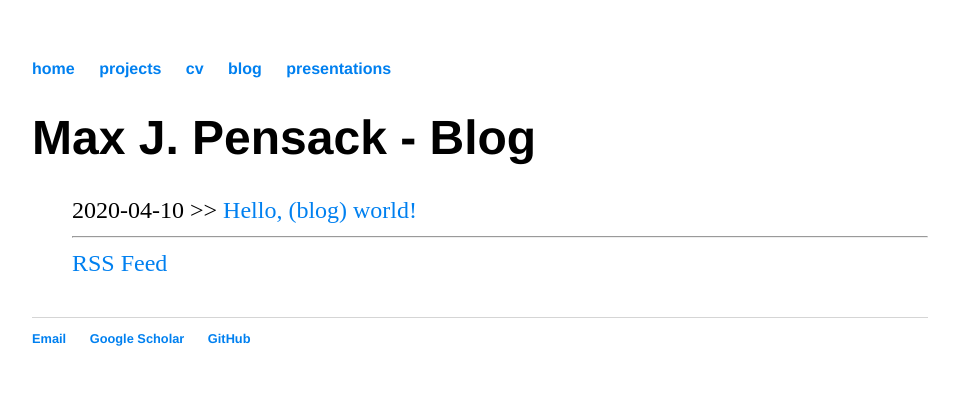
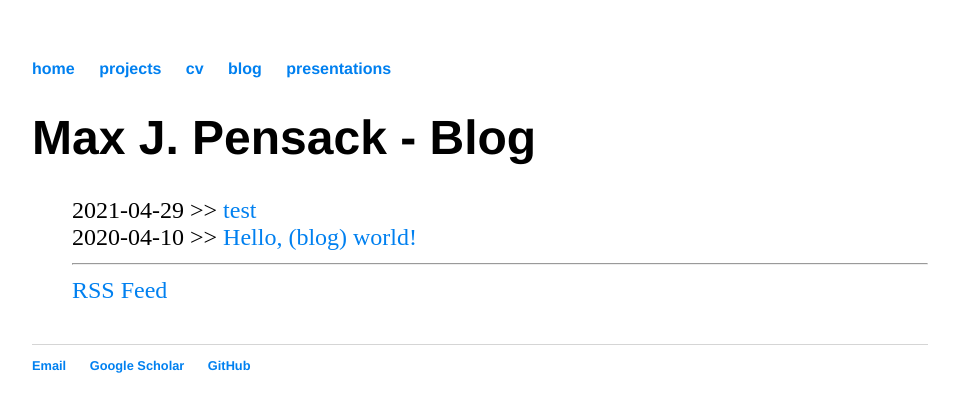
Before and after one commit to maxpensack/maxpensack.github.io, a Jekyll site: the page built from blog/index.html, in a window 1280 px wide. Shown: the top 412 px of the page, without its empty margins (160-1119 px from the left). Built offline with Jekyll 4.4.1, drawn with Linux system fonts in a browser that asks for light colours.

Commit message:
fixing formatting

```diff
--- /dev/null
+++ b/_posts/2021-04-29-test-post.md
@@ -0,0 +1,7 @@
+---
+layout: post
+title: "test"
+date: 2021-04-29
+---
+
+One year later...
--- a/presentations/index.html
+++ b/presentations/index.html
@@ -4,4 +4,7 @@ title: Max J. Pensack - Presentations
 ---
 	<h1>{{ page.title }}</h1>
 
-	2021-04-26 >> <a href="LM_042621/presentation.html">Salzman Lab Meeting</a>
+	<ul class="posts">
+	    <li>2021-04-26 >> <a href="LM_042621/presentation.html">Salzman Lab Meeting</a></li>
+		<hr>
+	</ul>
```
Also changed, not shown: 1 other file.
